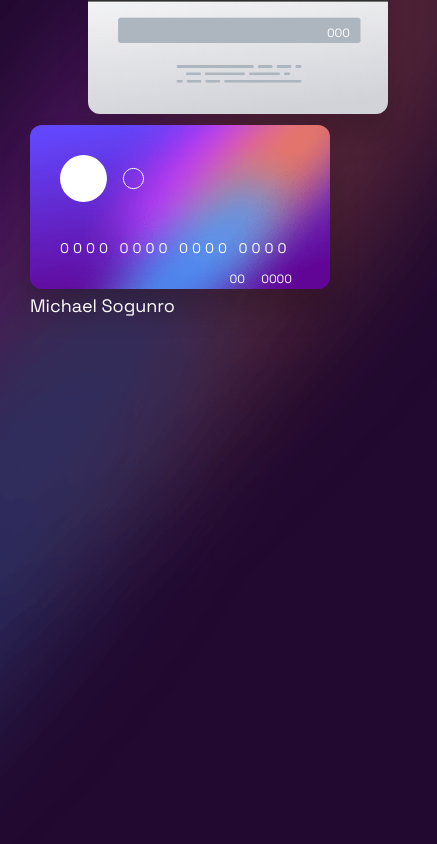
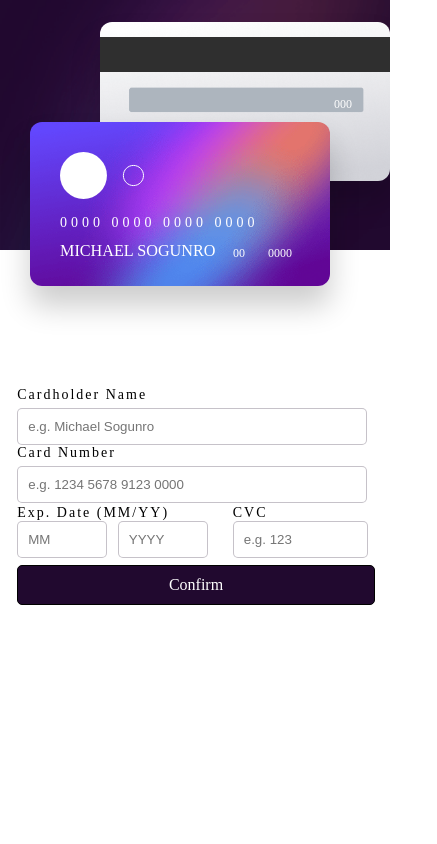
Before and after one commit to Michael8026/Demo_CardWebsite, a plain HTML site: page index.html in a window 390 px wide. Shown: the top 844 px of the page, 437 px wide, since content can reach past the window. Drawn offline with Linux system fonts and the light colour scheme.

Commit message:
Update styles.css

```diff
--- a/css/styles.css
+++ b/css/styles.css
@@ -1,17 +1,12 @@
 @import url("https://fonts.googleapis.com/css2?family=Space+Grotesk:wght@300;400;500&display=swap");
 
-:root {
-    --debug-red: 1px solid red;
-    --debug-blue: 1px solid blue;
-    --debug-green: 1px solid green;
-    --debug-black: 1px solid black;
+ .attribution {
+     font-size: 11px;
+     text-align: center;
  }
 
-* {
-    box-sizing: border-box;
-    margin: 0;
-    padding: 0;
-    font-family: "Space Grotesk", sans-serif;
+ .attribution a {
+     color: hsl(228, 45%, 44%);
  }
 
  body {
@@ -19,218 +14,18 @@ body {
      position: relative;
      display: flex;
      align-items: center;
+
      font-size: 18px;
  }
 
-.bg-img {
+ .bg-img-desk {
      position: absolute;
      width: 40%;
      height: 100%;
  }
 
-.bg-img-xs {
+ .bg-img-mob {
      display: none;
-}
-
-.container {
-    /* position: relative; */
-    max-width: 1440px;
-    width: 100%;
-    margin: auto;
-    /* height: 800px; */
-    /* display: flex; */
-    /* display: none; */
-}
-
-section {
-    border: var(--debug-red);
-}
-
-section.card-display {
-    flex: 0 1 600px;
-    /* position: relative; */
-    color: hsl(0, 0%, 100%);
-    border: var(--debug-blue);
-    float: left;
-    /* flex: 1 0 auto; */
-}
-
-section.card-details {
-    /* position: relative; */
-    /* flex: 0 1 45%; */
-    border: var(--debug-green);
-    float: right;
-}
-
-/* CARD STYLING */
-.card-front,
-.card-back {
-    position: absolute;
-    width: fit-content;
-}
-
-.card-front-img,
-.card-back-img {
-    border-radius: 12px;
-    box-shadow: rgba(0, 0, 0, 0.2) 0px 20px 30px;
-}
-
-.card-front {
-    left: 470px;
-    top: 25%;
-}
-
-.card-back {
-    left: 540px;
-    bottom: 25%;
-}
-
-.card-logo,
-.card-number-display,
-.cardholder-display,
-.expiry-month-display,
-.expiry-divider-display,
-.expiry-year-display {
-    position: absolute;
-}
-
-.card-logo {
-    position: absolute;
-    top: 30px;
-    left: 30px;
-    z-index: 3;
-}
-
-.card-number-display {
-    bottom: 80px;
-    left: 30px;
-    font-size: 25px;
-    letter-spacing: 5px;
-}
-
-.cardholder-display {
-    bottom: 30px;
-    left: 30px;
-    font-size: 0.9em;
-    text-transform: uppercase;
-}
-
-div.card-back {
-    position: absolute;
-    margin: -80px;
-    margin-left: -2px;
-}
-
-.expiry-month-display {
-    bottom: 30px;
-    right: 85px;
-    font-size: 0.9em;
-}
-
-.expiry-divider-display {
-    bottom: 30px;
-    right: 75px;
-    font-size: 0.9em;
-}
-
-.expiry-year-display {
-    bottom: 30px;
-    right: 30px;
-    font-size: 0.9em;
-}
-
-.cvc-display {
-    position: absolute;
-    right: 60px;
-    bottom: 117px;
-}
-
-/* CARD FORM SECTION */
-form {
-    height: 350px;
-    position: absolute;
-    top: 33%;
-    right: 25%;
-}
-
-label {
-    display: block;
-    font-size: 14px;
-    font-weight: 500;
-    margin-bottom: 5px;
-    letter-spacing: 2px;
-}
-
-label.card-number,
-label.expiry-date,
-label.cvc {
-    margin-top: 30px;
-}
-
-input {
-    width: 350px;
-    padding: 10px 10px;
-    border: 1px solid hsla(279, 6%, 55%, 0.5);
-    border-radius: 5px;
-    cursor: pointer;
-}
-
-input:focus {
-    outline: 0px solid hsl(249, 99%, 64%);
-    border-top-color: hsl(249, 99%, 64%);
-    border-right-color: hsl(278, 94%, 30%);
-    border-bottom-color: hsl(249, 99%, 64%);
-    border-left-color: hsl(278, 94%, 30%);
-}
-
-input::placeholder {
-    font-weight: 300;
-}
-
-input:invalid {
-    border: 1px solid hsl(0, 100%, 66%);
-}
-
-p#errorMsg,
-p#card-num-error,
-p#expiry-error,
-p#error-cvc {
-    color: hsl(0, 100%, 66%);
-    font-size: 12px;
-    font-weight: 500;
-    padding-top: 2px;
-    padding-left: 2px;
-}
-
-p#expiry-error,
-p#error-cvc {
-    letter-spacing: 1px;
-}
-
-.flex {
-    display: flex;
-    gap: 20px;
-    margin-bottom: 40px;
-}
-
-.flex .expiry {
-    width: 90px;
-    margin-right: 5px;
-}
-
-.flex .cvc {
-    width: 135px;
-}
-
-input.expiry,
-input.cvc {
-    margin-top: 5px;
-}
-
-.card-details {
-    display: flex;
-    align-items: center;
-    justify-content: center;
  }
 
  button {
@@ -251,150 +46,236 @@ button:hover {
      background-color: hsl(278, 68%, 11%, 0.8);
  }
 
-/* THANK YOU SECTION */
-.thank-you {
-    position: absolute;
-    right: 25%;
-    display: flex;
-    flex-direction: column;
-    align-items: center;
-    gap: 20px;
-    font-family: "Space Grotesk", sans-serif;
+ .card-display {
+     flex: 0 1 600px;
+     position: relative;
+     color: hsl(0, 0%, 100%);
+     flex: 1 0 auto;
  }
 
-.thank-you img {
-    width: 70px;
+ .card-details {
+     position: relative;
+     flex: 0 1 45%;
+     display: flex;
+     align-items: center;
+     justify-content: center;
  }
 
-.thank-you h2 {
-    text-transform: uppercase;
-    letter-spacing: 2px;
-    font-weight: 500;
+ .card-front-img,
+ .card-back-img {
+     border-radius: 12px;
+     box-shadow: rgba(0, 0, 0, 0.2) 0px 20px 30px;
  }
 
-.thank-you p {
-    font-weight: 500;
-    color: hsl(279, 6%, 55%);
+ .card-front {
+     left: 210px;
+     top: 130px;
+
  }
 
-button#continue {
-    margin-top: 25px;
-    width: 350px;
+ .card-back {
+     left: 280px;
+     bottom: 130px;
+ }
+
+ .card-front,
+ .card-back {
+     position: absolute;
+     width: fit-content;
+ }
+
+ .card-logo,
+ .card-number-display,
+ .card-holder-display,
+ .expiry-month-display,
+ .expiry-year-display,
+ .expiry-divider-display {
+     position: absolute;
+ }
+
+ .card-logo {
+     position: absolute;
+     top: 30px;
+     left: 30px;
+     z-index: 3;
+ }
+
+ .card-number-display {
+     bottom: 80px;
+     left: 30px;
+     font-size: 25px;
+     letter-spacing: 5px;
+
+ }
+
+ .card-holder-display {
+     bottom: 30px;
+     left: 30px;
+     font-size: 0.9em;
+     text-transform: uppercase;
+ }
+
+ .cvc-display {
+     position: absolute;
+     right: 60px;
+     bottom: 117px;
+ }
+
+ .expiry-month-display {
+     bottom: 30px;
+     right: 85px;
+     font-size: 0.9em;
+ }
+
+ .expiry-year-display {
+     bottom: 30px;
+     right: 30px;
+     font-size: 0.9em;
+ }
+
+ .expiry-divider-display {
+     bottom: 30px;
+     right: 75px;
+     font-size: 0.9em;
+ }
+
+ form {
+     height: 350px;
+ }
+
+ .flex {
+     display: flex;
+     gap: 20px;
+     margin-right: 5px;
+ }
+
+ .flex .expiry {
+     width: 90px;
+     margin-right: 5px;
+ }
+
+ .flex .cvc {
+     width: 135px;
+ }
+
+
+
+
+ .holder {
+     position: relative;
+     max-width: 1440px;
+     width: 100%;
+     margin: auto;
+     height: 800px;
+     display: flex;
  }
 
  .hidden {
      display: none;
  }
 
-/* MEDIA QUERIES */
+ input {
+     width: 350px;
+     padding: 10px 10px;
+     border: 1px solid hsla(279, 6%, 55%, 0.5);
+     border-radius: 5px;
+     cursor: pointer;
 
-@media screen and (min-width: 994px) {
-    .card-number {
-        font-size: 24px;
+
+
  }
 
+ input:focus {
+     outline: 0px solid hsl(249, 99%, 64%);
+     border-top-color: hsl(249, 99%, 64%);
+     border-right-color: hsl(278, 94%, 30%);
+     border-bottom-color: hsl(249, 99%, 64%);
+     border-left-color: hsl(278, 94%, 30%);
+ }
+
+ input .expiry,
+ input .cvc {
+     margin-top: 5px;
+ }
+
+ input::placeholder {
+     font-weight: 300;
+ }
+
+
+
+ label {
+     display: block;
+     font-size: 14px;
+     font-weight: 500;
+     margin-bottom: 5px;
+     letter-spacing: 2px;
+ }
+
+
+
+
+
+ #errorMsg,
+ #card-num-error,
+ #expiry-error,
+ #error-cvc {
+     color: hsl(0, 0%, 100%);
+     font-size: 12px;
+     font-weight: 500;
+     padding-top: 2px;
+     padding-left: 2px;
+ }
+
+ #expiry-error,
+ #error-cvc {
+     letter-spacing: 1px;
+ }
+
+
+
+
+ :root {
+     --debug: 1px solid red
+ }
+
+ * {
+     box-sizing: border-box;
+     margin: 0;
+     padding: 0;
+ }
+
+
+
+ @media screen and (max-width:1024px) {
+
      .card-front {
-        left: 28.5%;
-        top: 33%;
+         left: 75px;
      }
 
      .card-back {
-        left: 31%;
-        bottom: 33%;
+         left: 140px
      }
 
-    form {
-        top: 38%;
-        right: 33%;
-    }
-
-    .thank-you {
-        right: 33%;
-    }
  }
 
 
-@media screen and (max-width: 768px) {
-    .card-front {
-        left: 19%;
-        top: 20%;
-    }
 
-    .card-back {
-        left: 25%;
-        bottom: 20%;
-    }
+ @media screen and (max-width:768px) {
 
-    form {
-        right: 15%;
-        top: 30%;
-    }
-
-    .thank-you {
-        right: 15%;
-        top: 33%;
-    }
-}
-
-/* 1366px */
-@media screen and (max-width: 1366px) {
-    form {
-        top: 200px;
-        right: 200px;
-    }
-
-    .card-front {
-        top: 17%;
-        left: 18%;
-    }
-
-    .card-back {
-        bottom: 16%;
-        left: 23%;
-    }
-}
-
-/* 1024px */
-@media screen and (max-width: 1024px) {
-    .bg-img {
-        width: 35%;
-    }
-
-    .card-front {
-        left: 6%;
-        top: 20%;
-    }
-
-    .card-back {
-        left: 12%;
-        bottom: 20%;
-    }
-
-    form {
-        right: 6%;
-    }
-
-    .thank-you {
-        right: 6%;
-    }
-}
-
-/* TABLETS AND BELOW -- This is going to be super annoying */
-/* 768px */
-@media screen and (max-width: 768px) {
      body {
          flex-direction: column;
      }
 
-    .container {
+      .holder {
          flex-direction: column;
      }
 
-    .bg-img {
+     .bg-img-desk {
          display: none;
      }
 
-    .bg-img-xs {
+     .bg-img-mob {
          display: block;
          position: absolute;
          width: 100%;
@@ -402,14 +283,12 @@ button#continue {
      }
 
      .card-front {
-        top: 130px;
-        left: 80px;
+         top: 100px;
          z-index: 5;
      }
 
      .card-back {
-
-        top: 50px;
+         top: 0px;
          left: 300px;
      }
 
@@ -425,31 +304,16 @@ button#continue {
          right: 45px;
      }
 
-    section.card-details {
+     .card-details {
          position: relative;
          flex: 0 1 50%;
      }
 
-    form {
-        top: 0;
-        right: 200px;
  }
 
-    .flex .expiry {
-        flex: 0 1 auto;
-        width: 40%;
-    }
+ @media screen and (max-width:425px) {
 
-    .flex .cvc {
-        flex: 1 0 50px;
-        justify-self: end;
-        align-self: flex-end;
-    }
-}
-
-/* 425px */
-@media screen and (max-width: 425px) {
-    .bg-img-xs {
+     .bg-img-mob {
          height: 250px;
      }
 
@@ -459,12 +323,11 @@ button#continue {
      }
 
      .card-back {
-        left: 90px;
-        top: 30px;
+         left: 100px;
      }
 
      .card-front {
-        top: 125px;
+         top: 100px;
          left: 30px;
      }
 
@@ -479,8 +342,8 @@ button#continue {
      }
 
      .expiry-month-display,
-    .expiry-divider-display,
-    .expiry-year-display {
+     .expiry-year-display,
+     .expiry-divider-display {
          font-size: 12px;
      }
 
@@ -488,7 +351,7 @@ button#continue {
          right: 38px;
      }
 
-    p.cvc-display {
+     .cvc-display {
          font-size: 12px;
      }
 
@@ -498,131 +361,10 @@ button#continue {
          right: 38px;
      }
 
-    section.card-details {
+     .card-details {
          position: relative;
          flex: 0 1 65%;
      }
 
-    form {
-        right: 35px;
+
  }
-}
-
-/* 375px */
-@media screen and (max-width: 375px) {
-    .card-back {
-        left: 60px;
-    }
-
-    .card-front {
-        left: 20px;
-    }
-
-    .card-logo {
-        width: 20%;
-        top: 20px;
-    }
-
-    form {
-        right: 10px;
-    }
-}
-
-/* 320px */
-@media screen and (max-width: 320px) {
-    .bg-img-xs {
-        height: 200px;
-    }
-
-    .card-back {
-        top: unset;
-        bottom: 610px;
-        left: 50px;
-    }
-
-    .card-front {
-        top: 100px;
-    }
-
-    .card-front-img,
-    .card-back-img {
-        max-width: 250px;
-    }
-
-    form {
-        max-width: 250px;
-        right: 30px;
-        top: -50px;
-    }
-
-    input {
-        max-width: 250px;
-    }
-
-    .cvc-display {
-        top: 60px;
-        right: 30px;
-    }
-
-    .card-logo {
-        top: 20px;
-        width: 20%;
-    }
-
-    .card-number-display {
-        font-size: 12px;
-        bottom: 40px;
-    }
-
-    .cardholder-display,
-    .expiry-year-display,
-    .expiry-divider-display,
-    .expiry-month-display {
-        font-size: 9px;
-    }
-
-    .cardholder-display {
-        bottom: 20px;
-    }
-
-
-
-    .expiry-divider-display {
-        right: 65px;
-        bottom: 20px;
-    }
-
-    .expiry-month-display {
-        right: 72px;
-        bottom: 20px;
-    }
-
-    .expiry-year-display {
-        bottom: 20px;
-    }
-
-    section.card-details {
-        position: relative;
-        flex: 0 1 80%;
-    }
-
-    .flex {
-        gap: 0;
-    }
-
-    .flex .expiry {
-        flex: 0 1 auto;
-        width: 40%;
-    }
-
-    .flex .cvc {
-        flex: 1 0 70px;
-        width: 70px;
-        justify-self: end;
-        align-self: flex-end;
-    }
-
-    label {
-        font-size: 12px;
-    }
-}
```
Lines whose indentation alone changed are shown as unchanged.
